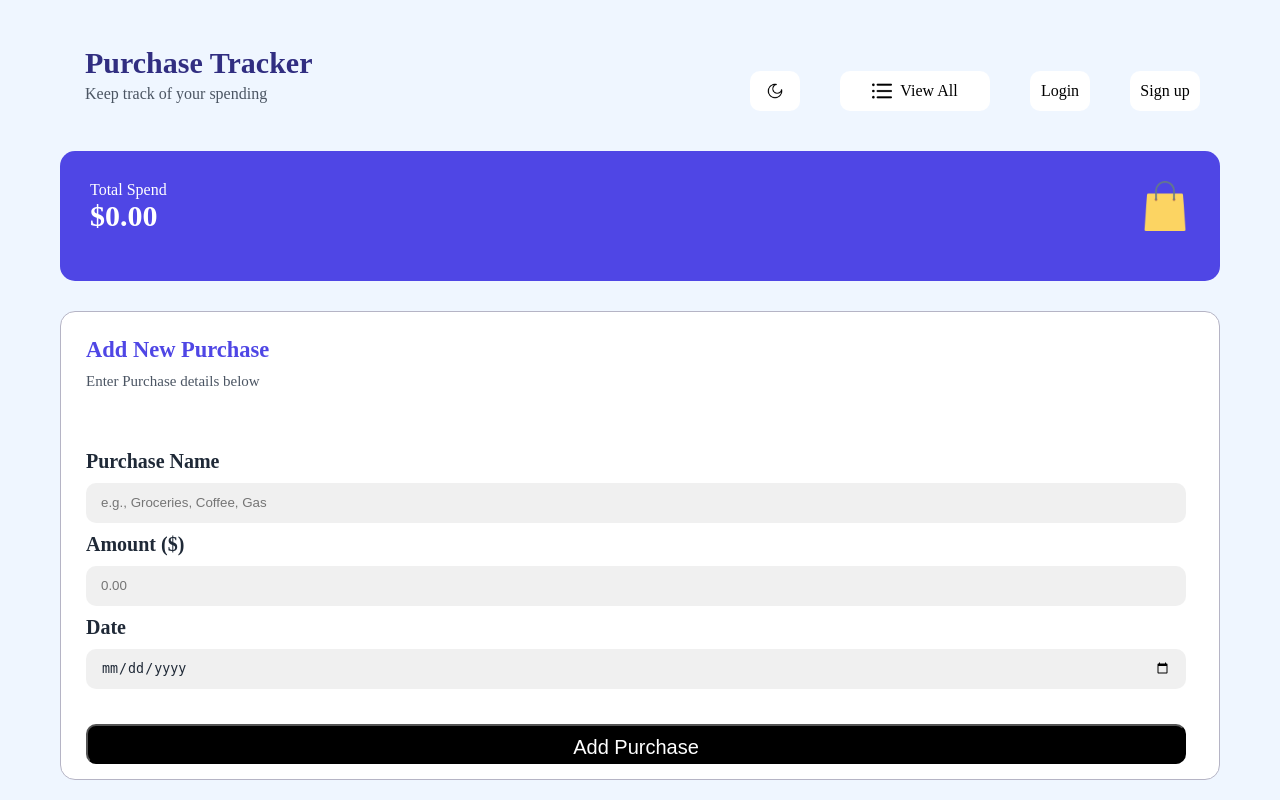
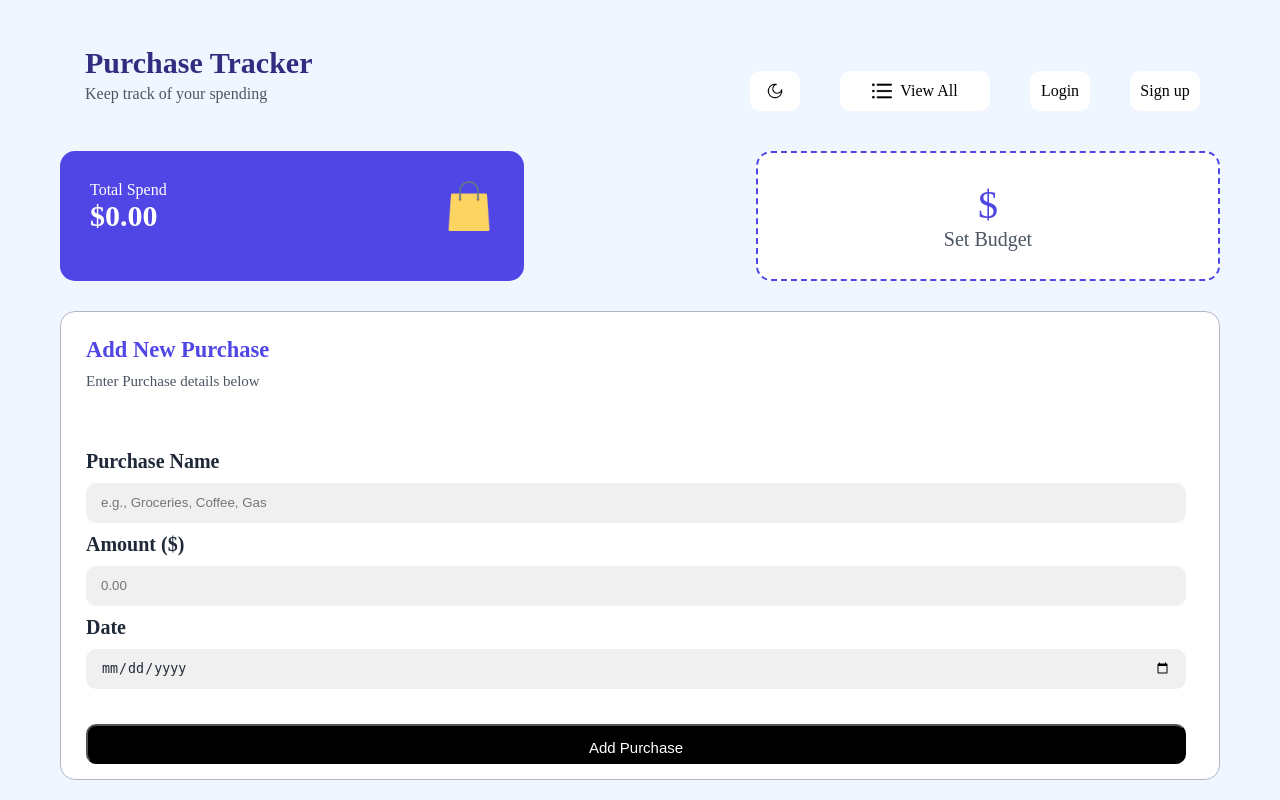
Before and after one commit to salmawagdy/RC-project, a Flask app: page / in a window 1280 px wide. Run offline with Flask 3, Linux system fonts and the light colour scheme; some libraries are stand-ins or nearby versions.

Commit message:
budget added

```diff
--- a/static/css/style.css
+++ b/static/css/style.css
@@ -12,6 +12,7 @@
     --button-text: white;
     --input-bg: rgba(128, 128, 128, 0.116);
     --input-text: #1f2937;
+    --budget-bg:#d9d8f3;
 }
 
 * {
@@ -119,20 +120,78 @@ ul li:nth-child(4){
     width:70px;
 }
 
+.cards{
+    width:100%;
+    height:130px;
+    display:flex;
+    margin-top:30px ;
+    justify-content: space-evenly;
+}
 .total{
-    width:100%;
+    width:40%;
     height:130px;
     background-color: var(--total-bg);
     color: var(--total-text-color);
     border-radius: 15px;
     display:flex;
-    margin-top:30px ;
+}
+.budget{
+    display:flex;
+    flex-direction: column;
+    margin-left:auto;
+    width:40%;
+    height:130px;
+    background-color:var(--form-bg);
+    justify-content: center;
+    align-items: center;
+    border-radius: 15px;
+    border: 2px dashed var(--total-bg);
+}
+
+.updated{
+    display:flex;
+    flex-direction: column;
+    margin-left:auto;
+    width:40%;
+    height:130px;
+    background-color:greenyellow;
+    justify-content: center;
+    align-items: center;
+    border-radius: 15px;
+    border: 2px dashed var(--total-bg);
 }
 
 .total-text{
     width:70%;
     margin:30px;
 }
+.budget-text{
+    display:flex;
+    flex-direction: column;
+    justify-content: center;
+    align-items: center;
+}
+
+.budget-text:hover{
+    background-color:var(--budget-bg);
+    width:80%;
+    height: 80%;
+    border-radius: 15px;
+    cursor:pointer;
+}
+
+.budget-text p{
+    color:var(--total-bg);
+    font-size:40px;
+    font: bold;
+}
+
+.budget-text span{
+    color:var(--secondary-text-color);
+    font-size:20px;
+}
+
+
 
 .total-text span{
     font-size: 30px;
@@ -263,7 +322,7 @@ input{
     cursor: pointer;
     text-align: center;
     padding-top: 7px;
-    font-size: 20px;
+    font-size: 15px;
 }
 
 .menu{
--- a/static/js/add.js
+++ b/static/js/add.js
@@ -1,5 +1,6 @@
-import { initializeApp} from "./script.js";
-window.addEventListener('DOMContentLoaded', initializeApp);
+// import { initializeApp} from "./script.js";
+import { addPurchase } from "./budget.js";
+// window.addEventListener('DOMContentLoaded', initializeApp);
 
 
 
@@ -7,7 +8,6 @@ let form = document.querySelector("#purchase-form");
 let purchaseName = document.querySelector("#purchase");
 let amount = document.querySelector("#amount");
 let date = document.querySelector("#date");
-let total = document.querySelector(".total-text span");
 
 
 export function validatePurchase(nameValue, amountValue, dateValue) {
@@ -51,13 +51,6 @@ export function validatePurchase(nameValue, amountValue, dateValue) {
     return true;
 }
 
-export function setTotal(amountValue) {
-    let currentTotal = parseFloat(localStorage.getItem("totalSpend")) || 0;
-    currentTotal += parseFloat(amountValue);
-    total.textContent = `$${currentTotal.toFixed(2)}`;
-    localStorage.setItem("totalSpend", currentTotal.toFixed(2));
-}
-
 
 if(form){
 form.addEventListener("submit", function(e) {
@@ -89,11 +82,12 @@ form.addEventListener("submit", function(e) {
                 showConfirmButton: false,
                 timer: 1500
             });
+
+            addPurchase(amountValue);
             purchaseName.value = '';
             amount.value = '';
             date.value = '';
 
-        setTotal(amountValue);
 
         } else if (data.status === "warning") {
             Swal.fire({ icon: "warning", title: data.message, confirmButtonColor: "#4f46e5" });
--- /dev/null
+++ b/static/js/budget.js
@@ -0,0 +1,235 @@
+const budgetBox = document.getElementById("budget-box");
+const budgetFormPopup = document.querySelector(".set-budget");
+const budgetInput = document.getElementById("budget-input");
+const saveBtn = document.getElementById("budget-btn");
+const closeBtn = document.querySelector(".close-btn");
+const budgetForm = document.querySelector(".budget-form");
+const purchaseForm = document.getElementById("purchase-form");
+const amountInput = document.getElementById("amount");
+const totalTextSpan = document.querySelector(".total-text span");
+
+let budgetCardDiv;
+
+// Load saved data
+export let totalBudget = localStorage.getItem("totalBudget") ? parseFloat(localStorage.getItem("totalBudget")) : null;
+export let remainingBudget = localStorage.getItem("remainingBudget") ? parseFloat(localStorage.getItem("remainingBudget")) : null;
+export let totalSpent = localStorage.getItem("totalSpend") ? parseFloat(localStorage.getItem("totalSpend")) : 0;
+export let isOverBudget = localStorage.getItem("isOverBudget") === "true";
+
+
+// Initialize total display
+if (totalTextSpan) totalTextSpan.textContent = `$${totalSpent.toFixed(2)}`;
+
+// ------------------ Remove Budget Button ------------------
+let removeBudgetBtn = document.createElement("button");
+removeBudgetBtn.textContent = "Remove Budget";
+removeBudgetBtn.className = "budget-button";
+removeBudgetBtn.style.marginTop = "10px";
+removeBudgetBtn.style.opacity = "0";
+removeBudgetBtn.style.pointerEvents = "none";
+
+if (budgetForm) budgetForm.appendChild(removeBudgetBtn);
+
+function showRemoveBudgetBtn() {
+    removeBudgetBtn.style.opacity = "1";
+    removeBudgetBtn.style.pointerEvents = "auto";
+}
+
+function hideRemoveBudgetBtn() {
+    removeBudgetBtn.style.opacity = "0";
+    removeBudgetBtn.style.pointerEvents = "none";
+}
+
+// ------------------ Popup Logic ------------------
+export function openBudgetForm() {
+    if (!budgetFormPopup) return;
+    budgetFormPopup.style.opacity = "1";
+    budgetFormPopup.style.pointerEvents = "auto";
+    totalBudget ? showRemoveBudgetBtn() : hideRemoveBudgetBtn();
+}
+
+function closeBudgetForm() {
+    if (!budgetFormPopup) return;
+    budgetFormPopup.style.opacity = "0";
+    budgetFormPopup.style.pointerEvents = "none";
+}
+
+if (budgetBox)
+    budgetBox.addEventListener("click", openBudgetForm);
+
+if (closeBtn)
+    closeBtn.addEventListener("click", closeBudgetForm);
+
+if (budgetFormPopup) {
+    budgetFormPopup.addEventListener("click", e => {
+        if (e.target === budgetFormPopup)
+            closeBudgetForm();
+    });
+}
+
+// ------------------ Remove Budget Logic ------------------
+if (removeBudgetBtn) {
+    removeBudgetBtn.addEventListener("click", () => {
+        totalBudget = null;
+        remainingBudget = null;
+
+
+        localStorage.removeItem("totalBudget");
+        localStorage.removeItem("remainingBudget");
+        localStorage.removeItem("isOverBudget");
+
+        if (budgetCardDiv) {
+            budgetCardDiv.remove();
+            budgetCardDiv = null;
+        }
+
+        hideRemoveBudgetBtn();
+        closeBudgetForm();
+    });
+}
+
+// ------------------ Budget Card ------------------
+export function createBudgetCard() {
+    if (!budgetBox || totalBudget === null || remainingBudget === null) return;
+
+    budgetCardDiv = document.createElement("div");
+    budgetCardDiv.className = "budget-card";
+
+    budgetCardDiv.innerHTML = `
+        <h5>Monthly Budget</h5>
+        <div class="budget-total">
+            <span id="budget-value-card">$${totalBudget.toFixed(2)}</span>
+            <button id="edit-budget">Edit</button>
+        </div>
+        <div class="budget-remaining">
+            Remaining: <span id="remaining-budget">$${remainingBudget.toFixed(2)}</span>
+        </div>
+        <div class="budget-progress">
+            <div class="progress-bar">
+                <div class="progress-fill" id="progress-fill"></div>
+            </div>
+            <span id="budget-used">0% used</span>
+        </div>
+        <p id="over-budget-text" style="
+            margin-top: -12px;
+            text-align:center;
+            font-weight: bold;
+            color: white;
+            display: none;
+        ">Over Budget!</p>
+    `;
+
+    budgetBox.replaceWith(budgetCardDiv);
+
+    const editBtn = budgetCardDiv.querySelector("#edit-budget");
+    if (editBtn && budgetInput) {
+        editBtn.addEventListener("click", () => {
+            openBudgetForm();
+            budgetInput.value = totalBudget;
+        });
+    }
+
+    checkOverBudget();
+}
+
+
+
+
+// ------------------ Check / Over-Budget ------------------
+export function checkOverBudget() {
+    if (!budgetCardDiv || totalBudget === null) return;
+
+    const overBudgetText = budgetCardDiv.querySelector("#over-budget-text");
+    const usedPercent = totalBudget > 0 ? ((totalBudget - remainingBudget) / totalBudget) * 100 : 0;
+
+    const remainingSpan = budgetCardDiv.querySelector("#remaining-budget");
+    const progressFill = budgetCardDiv.querySelector("#progress-fill");
+    const budgetUsedSpan = budgetCardDiv.querySelector("#budget-used");
+
+    if (remainingSpan) remainingSpan.textContent = `$${remainingBudget.toFixed(2)}`;
+    if (progressFill) progressFill.style.width = `${usedPercent}%`;
+    if (budgetUsedSpan) budgetUsedSpan.textContent = `${usedPercent.toFixed(1)}% used`;
+
+    if (totalSpent > totalBudget) {
+        isOverBudget = true;
+        if (overBudgetText) overBudgetText.style.display = "block";
+        if (budgetCardDiv) budgetCardDiv.style.background = "#ec1414ff";
+    } else {
+        isOverBudget = false;
+        if (overBudgetText) overBudgetText.style.display = "none";
+        if (budgetCardDiv) budgetCardDiv.style.background = "";
+    }
+
+    localStorage.setItem("isOverBudget", isOverBudget);
+}
+
+
+
+// ------------------ Save Budget ------------------
+if (saveBtn) {
+    saveBtn.addEventListener("click", () => {
+        if (!budgetInput) return;
+        const value = parseFloat(budgetInput.value);
+        if (isNaN(value) || value <= 0) return;
+
+        totalBudget = value;
+        remainingBudget=value - totalSpent;
+
+        localStorage.setItem("totalBudget", totalBudget);
+        localStorage.setItem("remainingBudget", remainingBudget);
+        localStorage.setItem("totalSpend", totalSpent);
+        localStorage.setItem("isOverBudget", false);
+
+        createBudgetCard();
+        closeBudgetForm();
+    });
+}
+
+
+
+// ------------------ Update Budget After a Purchase ------------------
+export function addPurchase(amountValue) {
+    const amount = parseFloat(amountValue); // ensure it's a number
+    if (isNaN(amount) || amount <= 0) return false;
+
+    totalSpent += amount;
+    remainingBudget = totalBudget - totalSpent;
+    if (remainingBudget < 0) remainingBudget = 0;
+
+    // Save in localStorage
+    localStorage.setItem("totalSpend", totalSpent);
+    localStorage.setItem("remainingBudget", remainingBudget);
+
+    // Update UI immediately
+    if (totalTextSpan) totalTextSpan.textContent = `$${totalSpent.toFixed(2)}`;
+    if (budgetCardDiv) checkOverBudget();
+
+    return true;
+}
+
+// ------------------ Reusable Budget Update Function ------------------
+
+export function updateBudget(purchases) {
+    let newTotal = 0;
+
+    for (let i = 0; i < purchases.length; i++) {
+        newTotal += parseFloat(purchases[i].amount);
+    }
+
+    totalSpent = newTotal;
+    remainingBudget = totalBudget - totalSpent;
+    if (remainingBudget < 0) remainingBudget = 0;
+
+    // Update UI
+    if (totalTextSpan) totalTextSpan.textContent = `$${totalSpent.toFixed(2)}`;
+
+    // Update localStorage
+    localStorage.setItem("totalSpend", totalSpent);
+    localStorage.setItem("remainingBudget", remainingBudget);
+
+    // Update budget card / progress bar
+    checkOverBudget();
+}
+
+// ------------------ Load ------------------
+if (totalBudget !== null && remainingBudget !== null) createBudgetCard();
--- a/static/js/script.js
+++ b/static/js/script.js
@@ -1,4 +1,3 @@
-
 let total = document.querySelector(".total-text span");
 const darkBtn = document.querySelectorAll('ul li')[0];
 
@@ -20,14 +19,13 @@ darkBtn.addEventListener('click', function() {
     }
 });
 
+
+
 export function initializeApp() {
     const savedTheme = localStorage.getItem('theme');
     if (savedTheme === 'dark') enableDarkMode();
     else disableDarkMode();
 
-    const savedTotal = localStorage.getItem("totalSpend");
-    if (total && savedTotal) total.textContent = `$${savedTotal}`;
-
 }
 
 
--- a/templates/index.html
+++ b/templates/index.html
@@ -22,7 +22,10 @@
                 <li> <a href="{{ url_for('signup') }}">Sign up</a></li>
             </ul>
         </nav>
-        <div class="total">
+
+
+        <div class="cards">
+            <div class="total">
             <div class="total-text">
                 <p>Total Spend</p>
                 <span>$0.00</span>
@@ -31,6 +34,16 @@
                 <img src="{{ url_for('static', filename='images/shopping-bag.png') }}" class="purchase-icon" alt="purchases">
             </div>
         </div>
+
+
+        <div class="budget" id="budget-box">
+            <div class="budget-text">
+                <p>$</p>
+                <span id ='buget-value'>Set Budget</span>
+            </div>
+        </div>
+        </div>
+
 <form id="purchase-form" class="purchase-form">
     <div class="form-text">
         <h2>Add New Purchase</h2>
@@ -50,7 +63,19 @@
 </form>
 
     </div>
+
+    <div class="set-budget" >
+        <form class="budget-form">
+            <h4>Set Budget</h4>
+            <label for="budget-input">Budget Amount ($)</label>
+            <input type="number" id="budget-input" placeholder="0.00">
+
+            <button type="submit" class="budget-button" id="budget-btn">Save Budget</button>
+            <button type="action" class="close-btn">x</button>
+        </form>
+    </div>
     <script type="module" src="{{ url_for('static', filename='js/add.js') }}"></script>
     <script type="module" src="{{ url_for('static', filename='js/script.js') }}"></script>
+    <script type="module" src="{{ url_for('static', filename='js/budget.js') }}"></script>
 </body>
 </html>
```
Also changed, not shown: other parts of static/css/style.css (+114 -7 lines), db/file.json (+16 -6 lines), static/js/menu.js (+11 -19 lines).
